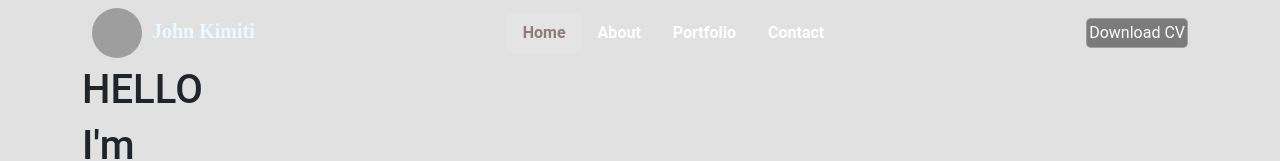
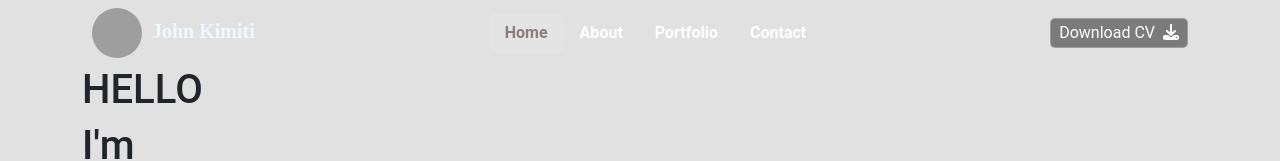
Before and after one commit to jkimkim/portfolio-website, a React (Create React App) app in the folder my-portfolio/: page / in a window 1280 px wide. Shown: the top 161 px of the page. Built offline with nearby package versions, Linux system fonts and the light colour scheme; grey boxes are pictures that could not be loaded.

Commit message:
nav styling

```diff
--- a/my-portfolio/src/components/nav.jsx
+++ b/my-portfolio/src/components/nav.jsx
@@ -1,4 +1,5 @@
 import React, { Component } from "react";
+import { FontAwesomeIcon } from '@fortawesome/react-fontawesome'
 
 import logo from "./css/assets/blackjack-1.png";
 import "./css/nav.css";
@@ -42,7 +43,9 @@ class Navcontainer extends Component {
                   </a>
                 </li>
               </ul>
-              <button className="cv-btn" type="button">Download CV</button>
+              <button className="cv-btn px-2" type="button">Download CV
+              <FontAwesomeIcon icon="fa-solid fa-download" className="ps-2 d-ico" />
+              </button>
             </div>
           </div>
         </header>
--- a/my-portfolio/src/index.js
+++ b/my-portfolio/src/index.js
@@ -8,6 +8,13 @@ import MyWorks from './components/myWorks';
 import Projects from './components/projects';
 import Contactme from './components/contactme';
 import reportWebVitals from './reportWebVitals';
+
+import { library } from '@fortawesome/fontawesome-svg-core'
+import { fab } from '@fortawesome/free-brands-svg-icons'
+import { faDownload, faCoffee } from '@fortawesome/free-solid-svg-icons'
+
+library.add(fab, faDownload, faCoffee)
+
 const root = ReactDOM.createRoot(document.getElementById('root'));
 root.render(
   <React.StrictMode>
```
Also changed, not shown: my-portfolio/src/components/css/nav.css (line endings or trailing spaces).
